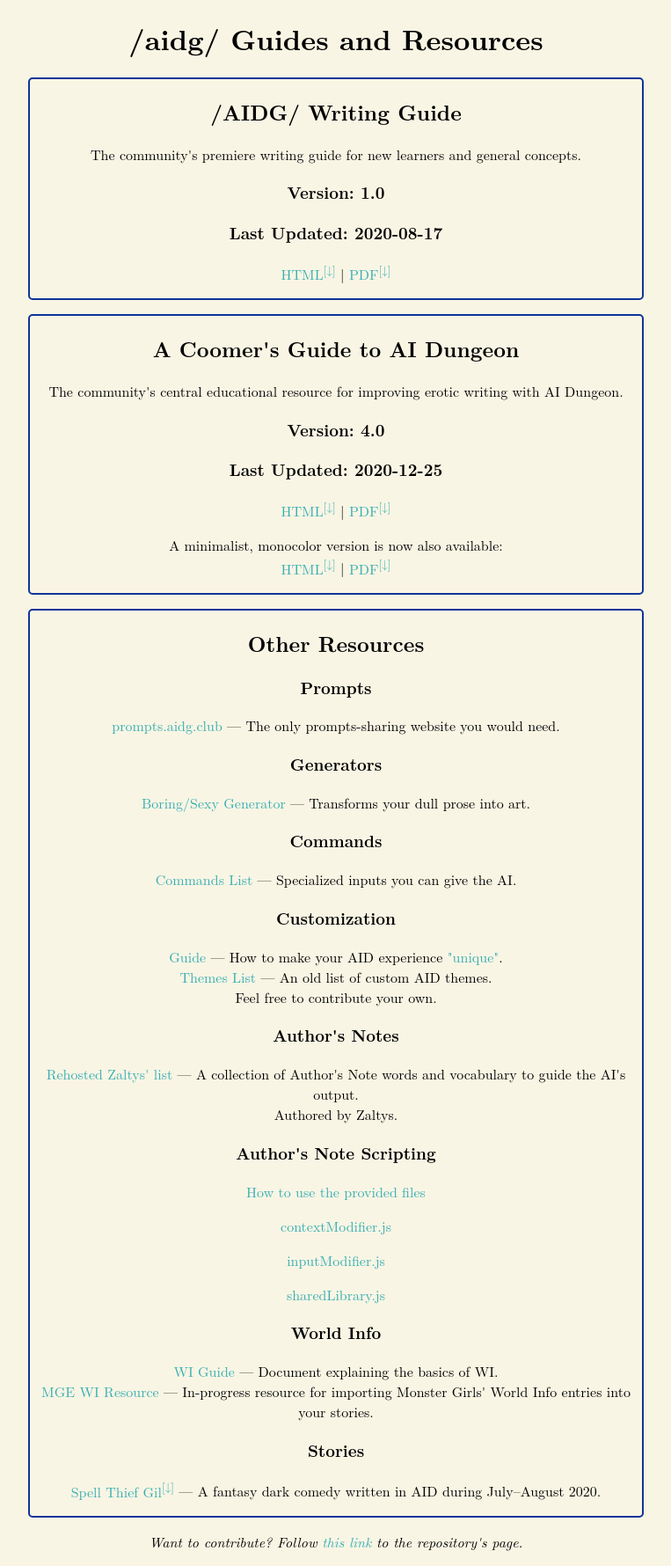
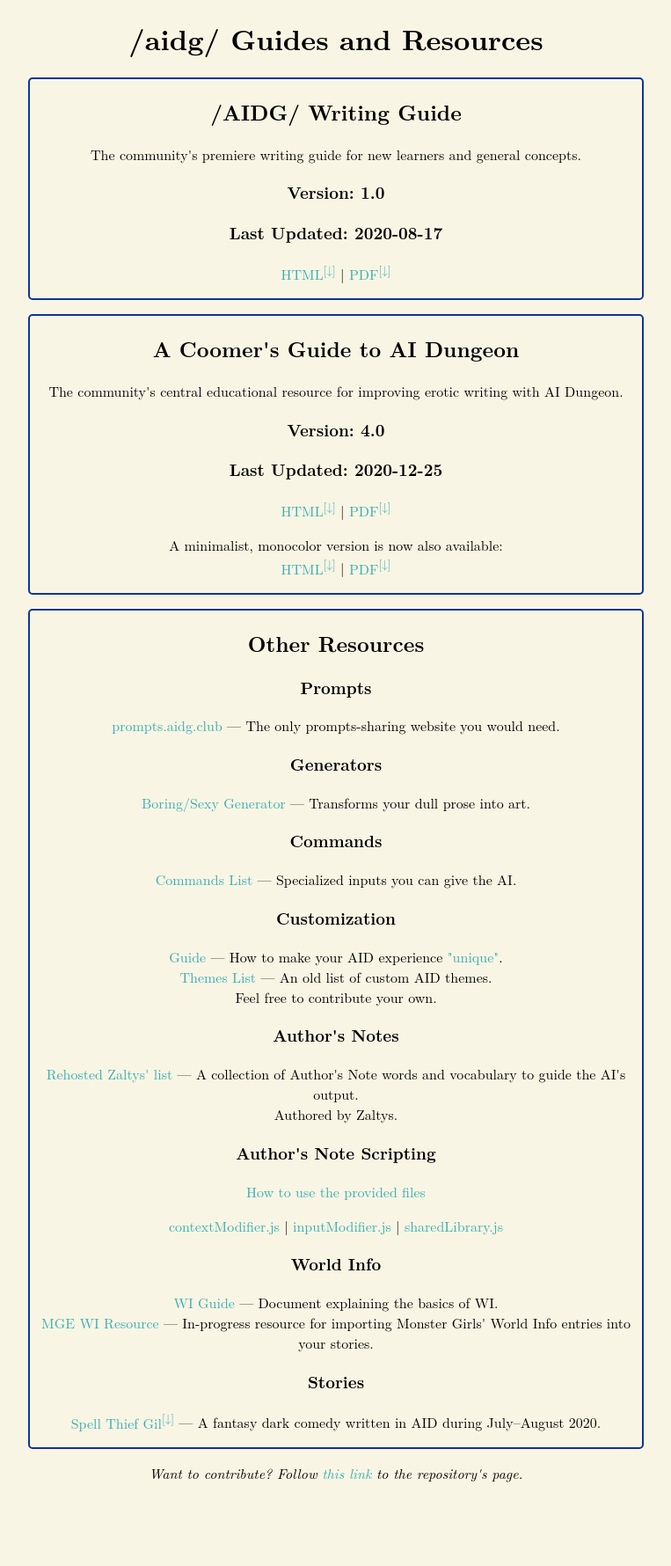
Before and after one commit to ManwhoreDev/CoomersGuide.github.io, a Jekyll site: the page index.html, which Jekyll copies as it is, in a window 1280 px wide. Shown: the whole page at 88% size, without its empty margins (258-1021 px from the left). Built offline with Jekyll 4.4.1, drawn with Linux system fonts in a browser that asks for light colours; some web fonts are replaced; after the commit the page ends 1702 px from its top, so only the background shows below that.

Commit message:
Update index.html

```diff
--- a/index.html
+++ b/index.html
@@ -76,10 +76,8 @@
 				<h3>Author's Note Scripting</h3>
 				<a href="Resources-And-Guides/Scripts/AuthorsNote/">How to use the provided files</a>
 				<p></p>
-				<a href="Resources-And-Guides/Scripts/AuthorsNote/contextModifier.js" download>contextModifier.js</a>
-				<p></p>
-				<a href="Resources-And-Guides/Scripts/AuthorsNote/inputModifier.js" download>inputModifier.js</a>
-				<p></p>
+				<a href="Resources-And-Guides/Scripts/AuthorsNote/contextModifier.js" download>contextModifier.js</a> |
+				<a href="Resources-And-Guides/Scripts/AuthorsNote/inputModifier.js" download>inputModifier.js</a> |
 				<a href="Resources-And-Guides/Scripts/AuthorsNote/sharedLibrary.js" download>sharedLibrary.js</a>
 
 				<h3>World Info</h3>
```
